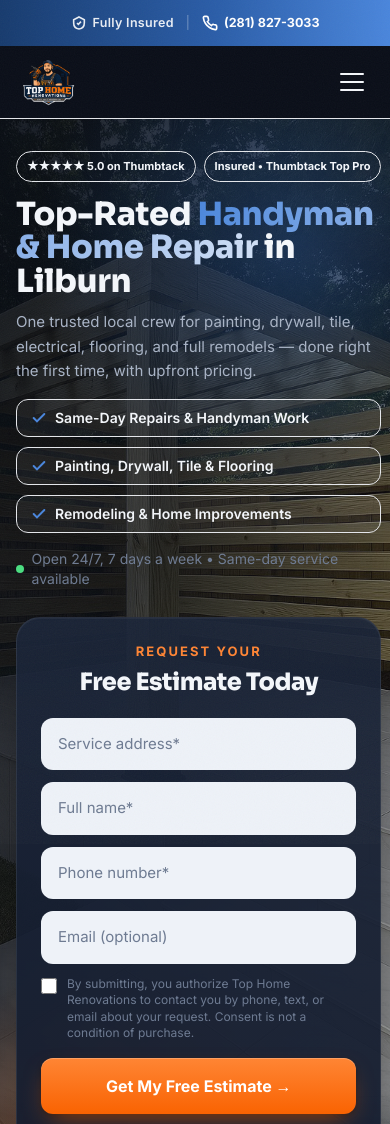
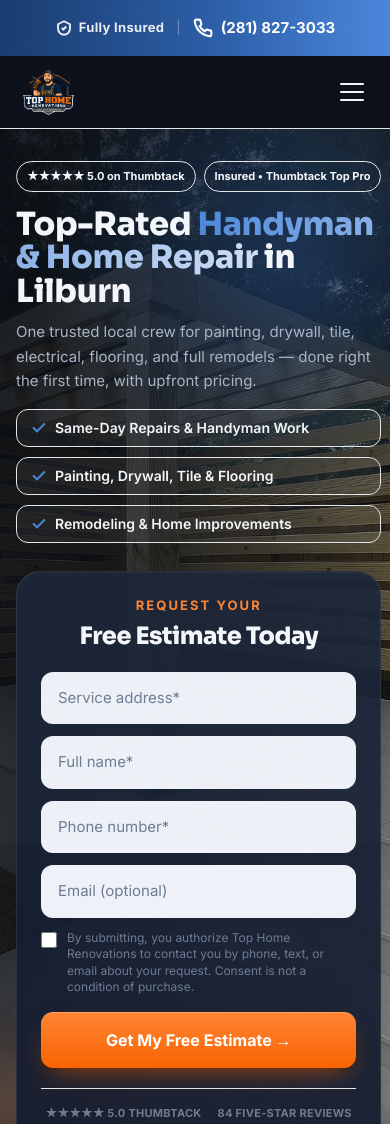
Before and after one commit to kkareem01/tophomerenovations, a plain HTML site: page index.html in a window 390 px wide. Shown: the top 1124 px of the page. Drawn offline with nearby package versions, Linux system fonts and the light colour scheme.

Commit message:
feat: thicken top strip + phone, move Open 24/7 line below hero form

```diff
--- a/index.html
+++ b/index.html
@@ -52,7 +52,7 @@
 <style>
   :root {
     --bg: #0A0E18;
-    --strip-h: 46px;
+    --strip-h: 56px;
     --ease: cubic-bezier(.2,.8,.2,1);
     --ease-spring: cubic-bezier(.34,1.3,.5,1);
   }
@@ -154,16 +154,16 @@
 
 <!-- ============ FIXED UTILITY STRIP — phone is the persistent CTA ============ -->
 <div class="strip-bg fixed inset-x-0 top-0 z-50 flex items-center text-white" style="height:var(--strip-h);">
-  <div class="mx-auto flex max-w-7xl items-center justify-center gap-3 px-4 text-[12.5px] sm:gap-4 sm:text-[14px]">
+  <div class="mx-auto flex max-w-7xl items-center justify-center gap-3 px-4 text-[13px] sm:gap-5 sm:text-[15px]">
 
-    <span class="flex items-center gap-1.5 font-semibold tracking-wide text-white/90">
-      <svg class="h-4 w-4 shrink-0" viewBox="0 0 24 24" fill="none" stroke="currentColor" stroke-width="2.4"><path d="M9 12l2 2 4-4M12 3l8 4v5c0 5-3.4 8.4-8 9-4.6-.6-8-4-8-9V7l8-4z"/></svg>
+    <span class="flex items-center gap-1.5 font-bold tracking-wide text-white/90">
+      <svg class="h-4.5 w-4.5 shrink-0" viewBox="0 0 24 24" fill="none" stroke="currentColor" stroke-width="2.6"><path d="M9 12l2 2 4-4M12 3l8 4v5c0 5-3.4 8.4-8 9-4.6-.6-8-4-8-9V7l8-4z"/></svg>
       Fully Insured
     </span>
     <span class="text-white/35">|</span>
 
-    <a href="tel:+12818273033" class="flex items-center gap-1.5 font-extrabold text-white hover:underline">
-      <svg class="h-4 w-4 shrink-0" viewBox="0 0 24 24" fill="none" stroke="currentColor" stroke-width="2.5" stroke-linecap="round"><path d="M22 16.9v3a2 2 0 0 1-2.2 2 19.8 19.8 0 0 1-8.6-3.1 19.5 19.5 0 0 1-6-6A19.8 19.8 0 0 1 2.1 4.2 2 2 0 0 1 4.1 2h3a2 2 0 0 1 2 1.7c.1 1 .4 1.9.7 2.8a2 2 0 0 1-.4 2.1L8.1 9.9a16 16 0 0 0 6 6l1.3-1.3a2 2 0 0 1 2.1-.4c.9.3 1.8.6 2.8.7a2 2 0 0 1 1.7 2z"/></svg>
+    <a href="tel:+12818273033" class="flex items-center gap-2 text-[15px] font-extrabold text-white hover:underline sm:text-[17px]">
+      <svg class="h-5 w-5 shrink-0" viewBox="0 0 24 24" fill="none" stroke="currentColor" stroke-width="2.6" stroke-linecap="round"><path d="M22 16.9v3a2 2 0 0 1-2.2 2 19.8 19.8 0 0 1-8.6-3.1 19.5 19.5 0 0 1-6-6A19.8 19.8 0 0 1 2.1 4.2 2 2 0 0 1 4.1 2h3a2 2 0 0 1 2 1.7c.1 1 .4 1.9.7 2.8a2 2 0 0 1-.4 2.1L8.1 9.9a16 16 0 0 0 6 6l1.3-1.3a2 2 0 0 1 2.1-.4c.9.3 1.8.6 2.8.7a2 2 0 0 1 1.7 2z"/></svg>
       (281) 827-3033
     </a>
   </div>
@@ -378,11 +378,6 @@
 
       </ul>
 
-
-      <p class="reveal d5 mt-4 flex items-center gap-2 text-sm text-ink-mute sm:mt-6">
-        <span class="h-2 w-2 rounded-full bg-green-400"></span> Open 24/7, 7 days a week • Same-day service available
-      </p>
-
     </div>
 
     <div class="reveal d2" id="estimate">
@@ -432,6 +427,10 @@
   </div>
 
 </form>
+
+      <p class="reveal d5 mt-4 flex items-center justify-center gap-2 text-sm text-ink-mute">
+        <span class="h-2 w-2 rounded-full bg-green-400"></span> Open 24/7, 7 days a week • Same-day service available
+      </p>
 
     </div>
   </div>
```
